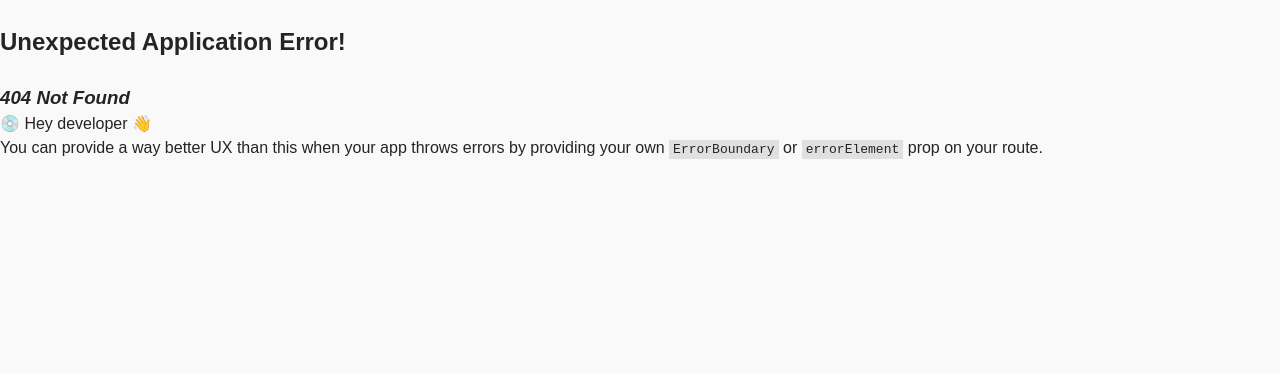
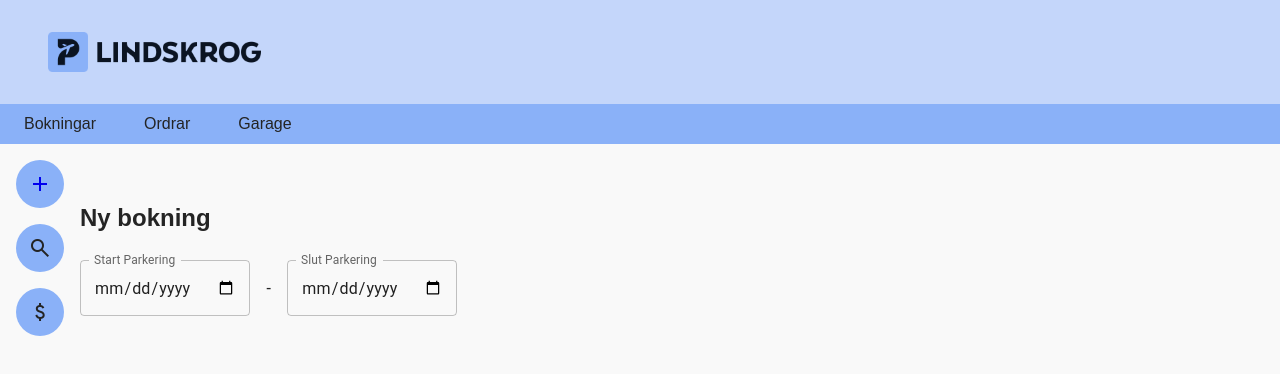
Before and after one commit to j-carlander/parking-admin-react, a React (Vite) app: page /ny-bokning in a window 1280 px wide. Before the commit this address had no page. Shown: the top 374 px of the page. Built offline with nearby package versions, Linux system fonts and the light colour scheme; no server answers.

Commit message:
work in progress: booking form

```diff
--- a/src/App.tsx
+++ b/src/App.tsx
@@ -1,4 +1,4 @@
-import { Outlet, useOutletContext } from "react-router-dom";
+import { NavLink, Outlet, useOutletContext } from "react-router-dom";
 import "./App.css";
 import { Header } from "./Components/Header/Header";
 import { UserDTO } from "parking-sdk";
@@ -22,7 +22,8 @@ function App() {
       <Header {...{ currentUser, setCurrentUser }} />
       <div className="page-wrapper">
         <aside className="side-menu">
-          <span className="material-symbols-outlined side-menu-btn">add</span>
+          <NavLink to={'/ny-bokning'}><span className="material-symbols-outlined side-menu-btn">add</span></NavLink>
+
           <span className="material-symbols-outlined side-menu-btn">
             search
           </span>
--- /dev/null
+++ b/src/Pages/BookingForm/BookingForm.css
@@ -0,0 +1,8 @@
+
+
+.form-field-wrapper{
+    display: flex;
+    align-items: center;
+    gap: 1rem;
+    margin-block: 1rem;
+}
--- /dev/null
+++ b/src/Pages/BookingForm/BookingForm.tsx
@@ -0,0 +1,51 @@
+import { TextField } from "@mui/material";
+import { BookingDTO } from "parking-sdk";
+import { useState } from "react";
+import './BookingForm.css';
+
+
+export function BookingForm() {
+  const [booking, setBooking] = useState<BookingDTO>({});
+
+  console.log("booking: ", booking);
+
+  function handleFieldChange(e: React.ChangeEvent<HTMLInputElement>) {
+    const field: string = e.currentTarget.name;
+    const value: string = e.currentTarget.value;
+
+    setBooking((prevData) => ({ ...prevData, [field]: value }));
+  }
+
+  return (
+    <>
+      <h2>Ny bokning</h2>
+      <form>
+        <div className="form-field-wrapper">
+          <TextField
+            label="Start Parkering"
+            type="date"
+            name="departureDate"
+            value={booking.departureDate?.toString() || ""}
+            onChange={handleFieldChange}
+            placeholder=""
+            InputLabelProps={{
+              shrink: true,
+            }}
+          />
+          <span>-</span>
+          <TextField
+            label="Slut Parkering"
+            type="date"
+            name="arrivalDate"
+            value={booking.arrivalDate?.toString() || ""}
+            onChange={handleFieldChange}
+            placeholder=""
+            InputLabelProps={{
+              shrink: true,
+            }}
+          />
+        </div>
+      </form>
+    </>
+  );
+}
--- a/src/main.tsx
+++ b/src/main.tsx
@@ -5,6 +5,7 @@ import './index.css'
 import { RouterProvider, createBrowserRouter } from 'react-router-dom'
 import { Home } from './Pages/Home/Home.tsx'
 import { Login } from './Pages/Login/Login.tsx'
+import { BookingForm } from './Pages/BookingForm/BookingForm.tsx'
 
 export const pages = [
   {
@@ -25,6 +26,10 @@ export const pages = [
     path:'/garage',
     element: <h2>Garage</h2>,
     label: 'Garage'
+  },
+  {
+    path: '/ny-bokning',
+    element: <BookingForm />
   }
 ]
 
```
